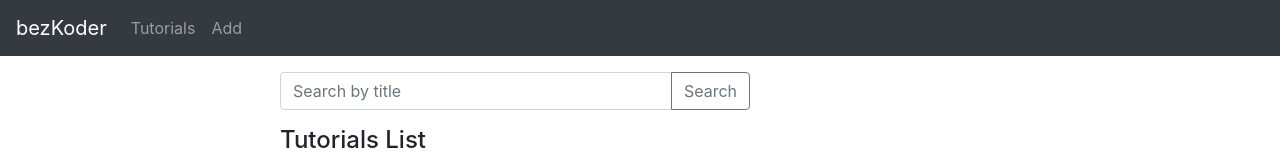
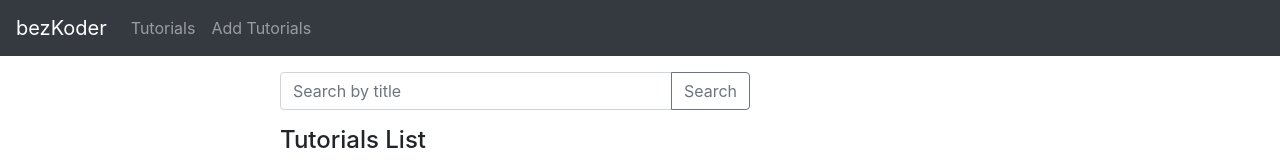
Before and after one commit to satyambotadara2710/cicdFrontend, an Angular app: page /tutorials in a window 1280 px wide. Shown: the top 160 px of the page. Built offline with nearby package versions, Linux system fonts and the light colour scheme; no server answers.

Commit message:
change in add button to add tutorials

```diff
--- a/src/app/app.component.html
+++ b/src/app/app.component.html
@@ -6,7 +6,7 @@
         <a routerLink="tutorials" class="nav-link">Tutorials</a>
       </li>
       <li class="nav-item">
-        <a routerLink="add" class="nav-link">Add</a>
+        <a routerLink="add" class="nav-link">Add Tutorials</a>
       </li>
     </div>
   </nav>
```
